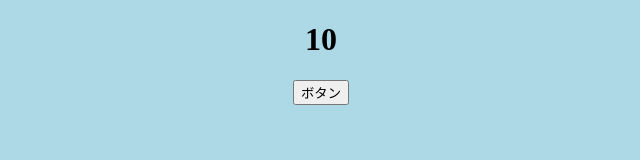
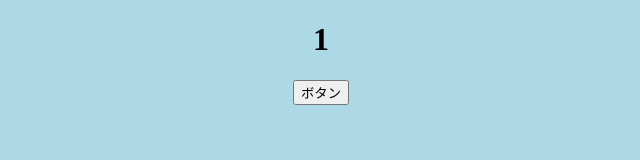
Before and after one commit to takuma123-type/counter-app, a Next.js app: page / in a window 1280 px wide. Shown: the top 160 px of the page, without its empty margins (319-959 px from the left). Built offline with nearby package versions, Linux system fonts and the light colour scheme.

Commit message:
１０以上になるとカウントアップしない処理

```diff
--- a/pages/index.jsx
+++ b/pages/index.jsx
@@ -1,25 +1,25 @@
 import Head from 'next/head'
-import Image from 'next/image'
-import { Inter } from 'next/font/google'
 import styles from '@/styles/Home.module.css'
 import { useCallback, useEffect, useState } from 'react'
 
 export default function Home() {
-  const [count, setCount] = useState(10);
+  const [count, setCount] = useState(1);
 
-
-const handleClick  = (e) => {
-  setCount(count => count + 1);
-};
+const handleClick = useCallback((e) => {
+  console.log(count)
+  if (count < 10) {
+    setCount(count => count + 1);
+  }
+}, [count]);
 
 useEffect(() => {
+  console.log(`マウント時: ${count}`)
   document.body.style.backgroundColor = "lightblue";
   return () => {
+    console.log(`マウント解除時: ${count}`)
     document.body.style.backgroundColor = "";
   };
 }, []);
-
-
 
   return (
     <div class="wrap" className={styles.container}>
```
